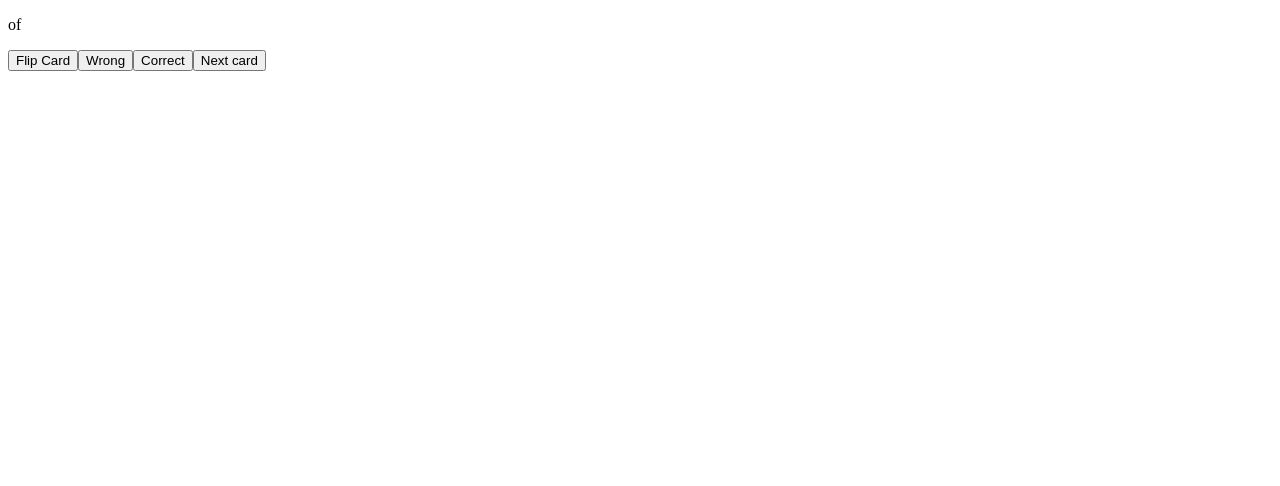
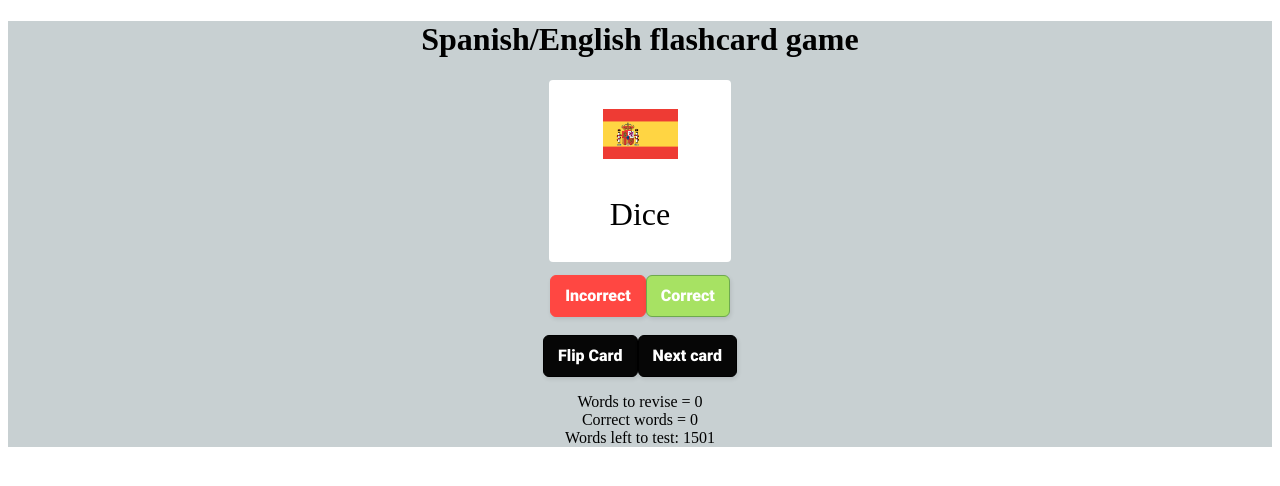
Before and after one commit to katrinalea/flash-cards, a React (Create React App) app: page / in a window 1280 px wide. Shown: the top 486 px of the page. Built offline with nearby package versions, Linux system fonts and the light colour scheme; the HTML template or start-up script is replaced by a standard one.

Commit message:
Flashcards working, next step add options

```diff
--- a/src/AllCards.tsx
+++ b/src/AllCards.tsx
@@ -1,46 +1,88 @@
 import data from "./words.json";
 import { useState } from "react";
+import "./flashcard.css";
 
-interface data {
+interface words {
   English: string;
   Spanish: string;
 }
 
 export default function AllCards(): JSX.Element {
-  const wordData: data[] = data;
-  let index = 0;
-  const [currentShownCard, setCurrentShownCard] = useState<data>(wordData[0]);
-  const [shownLanguage, setShownLanguage] = useState<string>(
-    wordData[0].English
+  const wordData: words[] = data;
+  const [unusedCards, setUnusedCards] = useState<words[]>(wordData); // starts as all cards
+  const randomNumber = Math.floor(Math.random() * unusedCards.length);
+  const [flip, setFlip] = useState(false);
+  const [currentCard, setCurrentCard] = useState<words>(
+    unusedCards[randomNumber]
   );
-  const [unusedCards, setUnusedCards] = useState<data[]>(wordData); // starts as all cards
-  const [correctCards, setCorrectCards] = useState<data[]>([]);
-  const [wrongCards, setWrongCards] = useState<data[]>([]);
+  const [wrongCards, setWrongCards] = useState<words[]>([]);
+  const [correctCards, setCorrectCards] = useState<words[]>([]);
+
+  const wrongCount = wrongCards.length;
+  const correctCount = correctCards.length;
+  console.log(unusedCards, "unusedcards");
 
   const handleNext = () => {
-    index++;
-    setCurrentShownCard(wordData[index]);
-    setShownLanguage(currentShownCard.English);
-  }; // index isnt working
-
-  const handleFlip = () => {
-    setShownLanguage(currentShownCard.Spanish);
+    setCurrentCard(unusedCards[randomNumber]);
   };
 
   const handleWrong = () => {
-    setWrongCards([...wrongCards, currentShownCard]);
+    setUnusedCards([...unusedCards.filter((card) => card !== currentCard)]);
+    if (
+      !wrongCards.includes(currentCard) &&
+      !correctCards.includes(currentCard)
+    ) {
+      setWrongCards([...wrongCards, currentCard]);
+    }
   };
   const handleCorrect = () => {
-    setCorrectCards([...correctCards, currentShownCard]);
+    setUnusedCards([...unusedCards.filter((card) => card !== currentCard)]);
+    if (
+      !correctCards.includes(currentCard) &&
+      !wrongCards.includes(currentCard)
+    ) {
+      setCorrectCards([...correctCards, currentCard]);
+    }
   };
 
   return (
-    <div>
-      <p> {shownLanguage}</p>
-      <button onClick={handleFlip}> Flip Card </button>
-      <button onClick={handleWrong}> Wrong</button>
-      <button onClick={handleCorrect}> Correct </button>
-      <button onClick={handleNext}> Next card </button>
+    <div className="page">
+      <h1> Spanish/English flashcard game</h1>
+      <div className="card">
+        <p className="text">
+          {flip ? (
+            <img className="flags" src="./utils/englishflag.png" alt="" />
+          ) : (
+            <img className="flags" src="./utils/spanishflag.png" alt="" />
+          )}
+          <br />
+          {flip ? currentCard.English : currentCard.Spanish}
+        </p>
+      </div>
+      <button className="button-wrong" onClick={handleWrong}>
+        {" "}
+        Incorrect{" "}
+      </button>
+      <button className="button-correct" onClick={handleCorrect}>
+        {" "}
+        Correct{" "}
+      </button>
+      <br />
+      <br />
+      <button className="button-24" onClick={() => setFlip(!flip)}>
+        {" "}
+        Flip Card{" "}
+      </button>
+      <button className="button-24" onClick={handleNext}>
+        {" "}
+        Next card{" "}
+      </button>
+      <br />
+      <p>
+        {" "}
+        Words to revise = {wrongCount} <br /> Correct words = {correctCount}{" "}
+        <br /> Words left to test: {unusedCards.length}
+      </p>
     </div>
   );
 }
--- /dev/null
+++ b/src/flashcard.css
@@ -0,0 +1,133 @@
+.card {
+  position: absolute;
+  padding: 1rem;
+  display: flex;
+  flex-direction: row;
+  justify-content: center;
+  align-items: center;
+  position: relative;
+  border-radius: 0.25rem;
+  box-shadow: 0 0 5px 2px black(0, 0, 0, 0.3);
+  background-color: white;
+  height: 150px;
+  width: 150px;
+  margin: auto auto 1% auto;
+  text-transform: capitalize;
+  font-size: xx-large;
+}
+
+.text {
+}
+.flags {
+  display: block;
+  margin-left: auto;
+  margin-right: auto;
+  width: 50%;
+}
+
+.page {
+  margin-top: auto;
+  background-color: #c8d0d2;
+  text-align: center;
+}
+
+.button-correct {
+  background: #a7e263;
+  border: 1px solid #6ea94e;
+  border-radius: 6px;
+  box-shadow: rgba(0, 0, 0, 0.1) 1px 2px 4px;
+  box-sizing: border-box;
+  color: #ffffff;
+  cursor: pointer;
+  display: inline-block;
+  font-family: nunito, roboto, proxima-nova, "proxima nova", sans-serif;
+  font-size: 16px;
+  font-weight: 800;
+  line-height: 16px;
+  min-height: 40px;
+  outline: 0;
+  padding: 12px 14px;
+  text-align: center;
+  text-rendering: geometricprecision;
+  text-transform: none;
+  user-select: none;
+  -webkit-user-select: none;
+  touch-action: manipulation;
+  vertical-align: middle;
+}
+.button-correct:hover,
+.button-correct:active {
+  background-color: initial;
+  background-position: 0 0;
+  color: #26c720;
+}
+.button-correct:active {
+  opacity: 0.5;
+}
+.button-wrong {
+  background: #ff4742;
+  border: 1px solid #ff4742;
+  border-radius: 6px;
+  box-shadow: rgba(0, 0, 0, 0.1) 1px 2px 4px;
+  box-sizing: border-box;
+  color: #ffffff;
+  cursor: pointer;
+  display: inline-block;
+  font-family: nunito, roboto, proxima-nova, "proxima nova", sans-serif;
+  font-size: 16px;
+  font-weight: 800;
+  line-height: 16px;
+  min-height: 40px;
+  outline: 0;
+  padding: 12px 14px;
+  text-align: center;
+  text-rendering: geometricprecision;
+  text-transform: none;
+  user-select: none;
+  -webkit-user-select: none;
+  touch-action: manipulation;
+  vertical-align: middle;
+}
+.button-wrong:hover,
+.button-wrong:active {
+  background-color: initial;
+  background-position: 0 0;
+  color: #ff4742;
+}
+.button-wrong:active {
+  opacity: 0.5;
+}
+
+.button-24 {
+  background: #060606;
+  border: 1px solid #000000;
+  border-radius: 6px;
+  box-shadow: rgba(0, 0, 0, 0.1) 1px 2px 4px;
+  box-sizing: border-box;
+  color: #ffffff;
+  cursor: pointer;
+  display: inline-block;
+  font-family: nunito, roboto, proxima-nova, "proxima nova", sans-serif;
+  font-size: 16px;
+  font-weight: 800;
+  line-height: 16px;
+  min-height: 40px;
+  outline: 0;
+  padding: 12px 14px;
+  text-align: center;
+  text-rendering: geometricprecision;
+  text-transform: none;
+  user-select: none;
+  -webkit-user-select: none;
+  touch-action: manipulation;
+  vertical-align: middle;
+}
+.button-24:hover,
+.button-24:active {
+  background-color: initial;
+  background-position: 0 0;
+  color: #bf7fc0;
+}
+.button-24:active {
+  opacity: 0.5;
+}
```
Also changed, not shown: public/utils/englishflag.png (added), public/utils/spanishflag.png (added).
